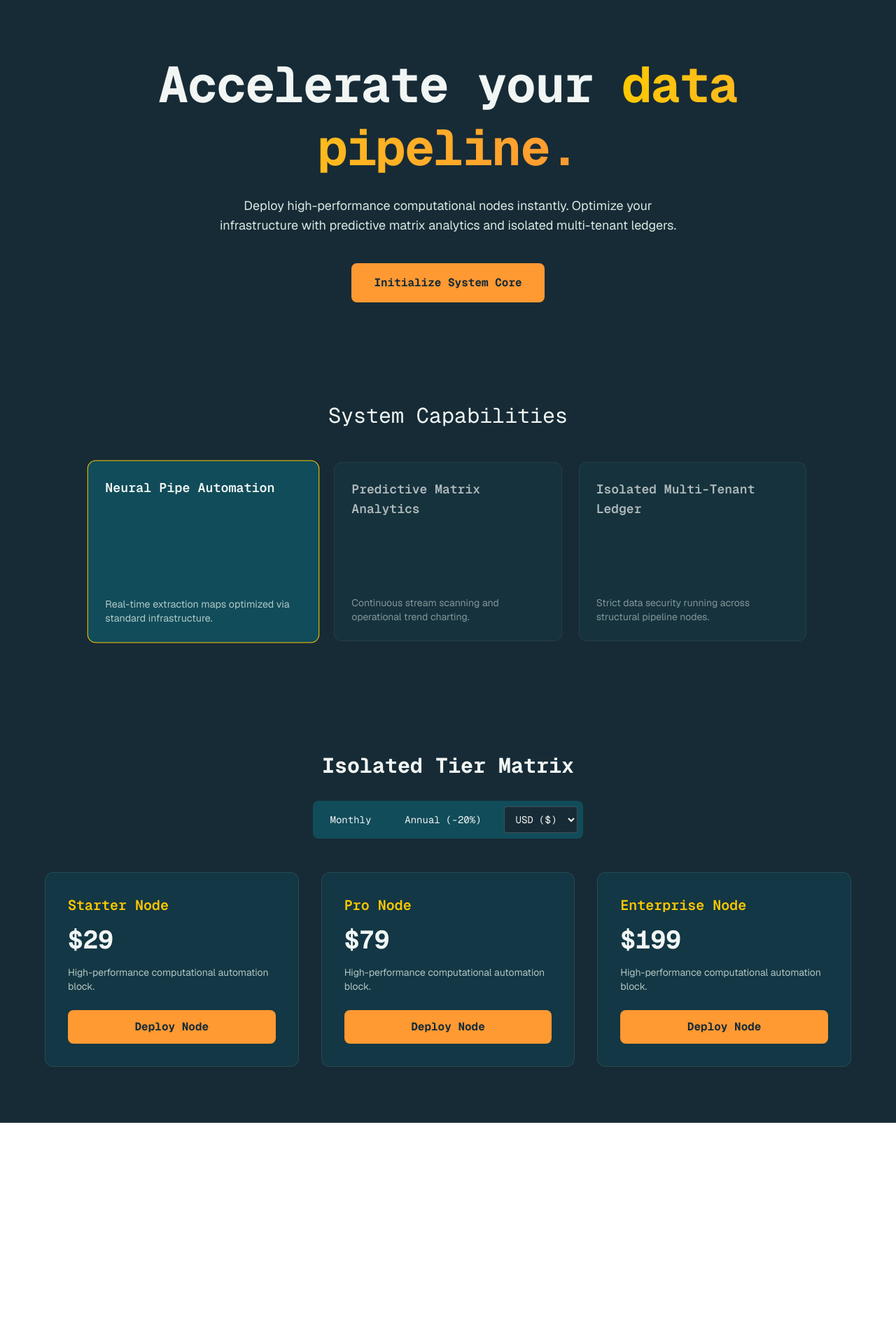
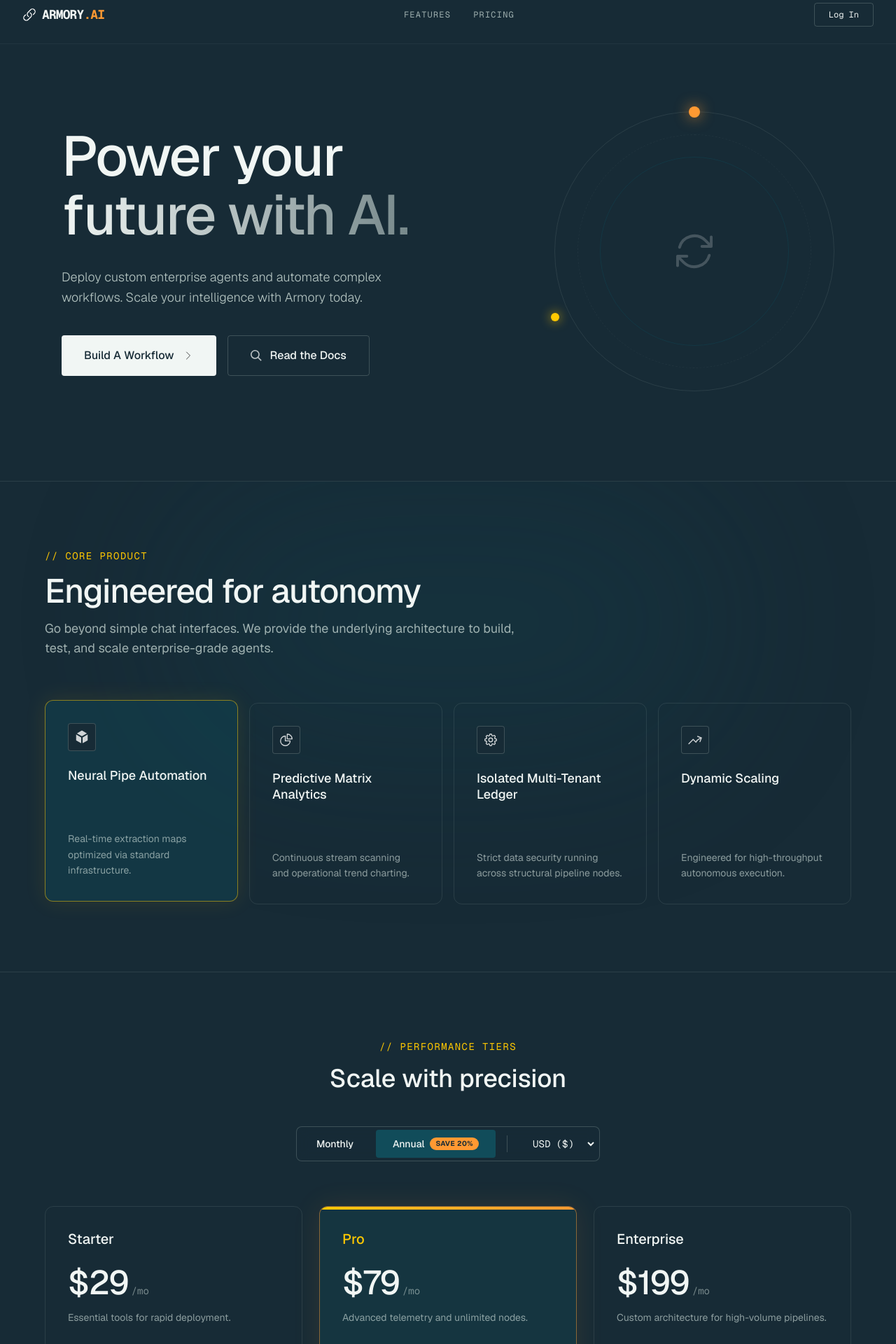
Before and after one commit to Parth-1701/front-end-battle, a Next.js app: page / in a window 1280 px wide. Shown: the part 20-1940 px from the top of the page at 70% size. Before the commit the page ends 1624 px from the top, so only its background shows below. Built offline with nearby package versions, Linux system fonts and the light colour scheme.

Commit message:
Update page.tsx

```diff
--- a/app/page.tsx
+++ b/app/page.tsx
@@ -1,12 +1,15 @@
-'use client'; // Required for client-side state in Next.js App Router
+'use client';
 
 import React, { useState, useEffect, useRef } from 'react';
+import Image from 'next/image';
 
 // --- FEATURE 2: BENTO TO ACCORDION ---
+// Hooked up to the SVGs you uploaded to the public folder
 const BENTO_FEATURES = [
-  { id: 0, title: 'Neural Pipe Automation', desc: 'Real-time extraction maps optimized via standard infrastructure.', icon: 'cube' },
-  { id: 1, title: 'Predictive Matrix Analytics', desc: 'Continuous stream scanning and operational trend charting.', icon: 'trend' },
-  { id: 2, title: 'Isolated Multi-Tenant Ledger', desc: 'Strict data security running across structural pipeline nodes.', icon: 'cog' }
+  { id: 0, title: 'Neural Pipe Automation', desc: 'Real-time extraction maps optimized via standard infrastructure.', icon: '/cube-16-solid.svg' },
+  { id: 1, title: 'Predictive Matrix Analytics', desc: 'Continuous stream scanning and operational trend charting.', icon: '/chart-pie.svg' },
+  { id: 2, title: 'Isolated Multi-Tenant Ledger', desc: 'Strict data security running across structural pipeline nodes.', icon: '/cog-8-tooth.svg' },
+  { id: 3, title: 'Dynamic Scaling', desc: 'Engineered for high-throughput autonomous execution.', icon: '/arrow-trending-up.svg' }
 ];
 
 function ResponsiveBentoAccordion() {
@@ -21,42 +24,57 @@ function ResponsiveBentoAccordion() {
   }, []);
 
   return (
-    <section className="w-full py-20 px-6" id="features">
-      <div className="max-w-5xl mx-auto">
-        <h2 className="text-3xl font-mono text-center text-[#F1F6F4] mb-12">System Capabilities</h2>
+    <section className="w-full py-24 px-6 border-t border-[#D9E8E2]/10 relative overflow-hidden" id="features">
+      {/* Background Glow */}
+      <div className="absolute top-0 left-1/2 -translate-x-1/2 w-[800px] h-[400px] bg-[#114C5A] opacity-20 blur-[120px] pointer-events-none rounded-full"></div>
+
+      <div className="max-w-6xl mx-auto relative z-10">
+        <div className="mb-16">
+          <span className="text-[#FFC801] font-mono text-sm tracking-widest uppercase mb-4 block">// Core Product</span>
+          <h2 className="text-4xl md:text-5xl font-sans font-medium text-[#F1F6F4] tracking-tight mb-4">Engineered for autonomy</h2>
+          <p className="text-[#D9E8E2]/70 font-sans max-w-2xl text-lg">Go beyond simple chat interfaces. We provide the underlying architecture to build, test, and scale enterprise-grade agents.</p>
+        </div>
 
         {!isMobile && (
-          <div className="grid grid-cols-3 gap-6 h-64">
+          <div className="grid grid-cols-4 gap-4 h-72">
             {BENTO_FEATURES.map((feat) => (
               <div
                 key={feat.id}
                 onMouseEnter={() => setActiveIndex(feat.id)}
-                className={`p-6 rounded-xl border transition-all duration-300 cursor-pointer flex flex-col justify-between ${
-                  activeIndex === feat.id ? 'bg-[#114C5A] border-[#FFC801] scale-[1.02]' : 'bg-[#114C5A]/30 border-[#D9E8E2]/10 opacity-70'
+                className={`p-8 rounded-xl border transition-all duration-300 cursor-pointer flex flex-col justify-between ${
+                  activeIndex === feat.id ? 'bg-[#114C5A]/40 border-[#FFC801]/50 shadow-[0_0_30px_rgba(255,200,1,0.1)] -translate-y-1' : 'bg-transparent border-[#D9E8E2]/10 hover:border-[#D9E8E2]/30'
                 }`}
               >
-                <h3 className="text-lg font-mono font-semibold text-[#F1F6F4]">{feat.title}</h3>
-                <p className="text-sm text-[#D9E8E2]/80 mt-2 font-sans">{feat.desc}</p>
+                <div>
+                  <div className="w-10 h-10 mb-6 bg-[#172B36] rounded border border-[#D9E8E2]/20 flex items-center justify-center p-2">
+                    <img src={feat.icon} alt="icon" className="w-full h-full filter invert opacity-80" />
+                  </div>
+                  <h3 className="text-lg font-sans font-medium text-[#F1F6F4] leading-tight mb-3">{feat.title}</h3>
+                </div>
+                <p className="text-sm text-[#D9E8E2]/60 font-sans leading-relaxed">{feat.desc}</p>
               </div>
             ))}
           </div>
         )}
 
         {isMobile && (
-          <div className="flex flex-col gap-4">
+          <div className="flex flex-col gap-3">
             {BENTO_FEATURES.map((feat) => {
               const isOpen = activeIndex === feat.id;
               return (
-                <div key={feat.id} className="border border-[#D9E8E2]/10 rounded-lg overflow-hidden bg-[#114C5A]/30">
+                <div key={feat.id} className="border border-[#D9E8E2]/10 rounded-lg overflow-hidden bg-transparent">
                   <button
                     onClick={() => setActiveIndex(isOpen ? -1 : feat.id)}
-                    className="w-full p-4 flex justify-between items-center bg-[#114C5A] text-[#F1F6F4] font-mono text-left"
+                    className="w-full p-5 flex justify-between items-center bg-[#114C5A]/20 text-[#F1F6F4] font-sans font-medium text-left hover:bg-[#114C5A]/40 transition-colors"
                   >
-                    <span>{feat.title}</span>
-                    <span className="transform transition-transform duration-300" style={{ transform: isOpen ? 'rotate(180deg)' : 'rotate(0deg)' }}>↓</span>
+                    <div className="flex items-center gap-4">
+                      <img src={feat.icon} alt="icon" className="w-5 h-5 filter invert opacity-80" />
+                      <span>{feat.title}</span>
+                    </div>
+                    <img src={isOpen ? "/chevron-up.svg" : "/chevron-down.svg"} alt="toggle" className="w-4 h-4 filter invert opacity-60" />
                   </button>
-                  <div className="transition-all duration-300 ease-in-out overflow-hidden" style={{ maxHeight: isOpen ? '120px' : '0px' }}>
-                    <p className="p-4 text-sm font-sans text-[#D9E8E2] bg-[#172B36]/50">{feat.desc}</p>
+                  <div className="transition-all duration-300 ease-in-out overflow-hidden" style={{ maxHeight: isOpen ? '150px' : '0px' }}>
+                    <p className="p-5 text-sm font-sans text-[#D9E8E2]/70 bg-[#172B36] border-t border-[#D9E8E2]/5">{feat.desc}</p>
                   </div>
                 </div>
               );
@@ -71,24 +89,18 @@ function ResponsiveBentoAccordion() {
 // --- FEATURE 1: ISOLATED PRICING MATRIX ---
 const PRICING_MATRIX = {
   baseTiers: { starter: 29, pro: 79, enterprise: 199 },
-  currencyMultipliers: {
-    USD: { symbol: '$', rate: 1.0 },
-    EUR: { symbol: '€', rate: 0.92 },
-    INR: { symbol: '₹', rate: 83.5 }
-  },
+  currencyMultipliers: { USD: { symbol: '$', rate: 1.0 }, EUR: { symbol: '€', rate: 0.92 }, INR: { symbol: '₹', rate: 83.5 } },
   discount: { annualMultiplier: 0.8 }
 };
 
 function IsolatedPricingSection() {
   const currentCurrency = useRef('USD');
   const currentBilling = useRef('monthly');
-  // Added basic DOM element types to satisfy TS
   const starterPriceRef = useRef<HTMLDivElement>(null);
   const proPriceRef = useRef<HTMLDivElement>(null);
   const enterprisePriceRef = useRef<HTMLDivElement>(null);
 
   const calculateAndRenderPrices = () => {
-    // The Fix: Asserts the string as a valid key of our matrix
     const currency = currentCurrency.current as keyof typeof PRICING_MATRIX.currencyMultipliers;
     const billing = currentBilling.current;
     const config = PRICING_MATRIX.currencyMultipliers[currency];
@@ -101,37 +113,46 @@ function IsolatedPricingSection() {
 
   useEffect(() => { calculateAndRenderPrices(); }, []);
 
-  // Added 'any' bypasses here so TS doesn't block your event handlers
   const handleCurrencyChange = (e: any) => { currentCurrency.current = e.target.value; calculateAndRenderPrices(); };
   const handleBillingToggle = (type: string) => { currentBilling.current = type; calculateAndRenderPrices(); };
 
   return (
-    <section className="w-full py-20 px-6 bg-[#172B36]" id="pricing">
-      <div className="max-w-6xl mx-auto flex flex-col items-center">
-        <h2 className="text-3xl font-mono font-bold mb-8 text-[#F1F6F4]">Isolated Tier Matrix</h2>
+    <section className="w-full py-24 px-6 bg-[#172B36] border-t border-[#D9E8E2]/10 relative" id="pricing">
+      <div className="max-w-6xl mx-auto flex flex-col items-center relative z-10">
+        <span className="text-[#FFC801] font-mono text-sm tracking-widest uppercase mb-4 block">// Performance Tiers</span>
+        <h2 className="text-4xl font-sans font-medium mb-12 text-[#F1F6F4]">Scale with precision</h2>
 
-        <div className="flex flex-wrap justify-center gap-4 mb-12 items-center bg-[#114C5A] p-2 rounded-lg">
-          <button onClick={() => handleBillingToggle('monthly')} className="px-4 py-2 rounded font-mono text-sm hover:bg-[#FFC801] hover:text-[#172B36] text-[#F1F6F4] transition-colors duration-150">Monthly</button>
-          <button onClick={() => handleBillingToggle('annual')} className="px-4 py-2 rounded font-mono text-sm hover:bg-[#FFC801] hover:text-[#172B36] text-[#F1F6F4] transition-colors duration-150">Annual (-20%)</button>
-
-          <select onChange={handleCurrencyChange} className="bg-[#172B36] text-[#F1F6F4] px-3 py-2 rounded outline-none border border-[#D9E8E2]/20 font-mono text-sm">
-            <option value="USD">USD ($)</option>
-            <option value="INR">INR (₹)</option>
-            <option value="EUR">EUR (€)</option>
+        <div className="flex flex-wrap justify-center gap-2 mb-16 p-1 border border-[#D9E8E2]/20 rounded-lg bg-[#172B36]/50 backdrop-blur-sm">
+          <button onClick={() => handleBillingToggle('monthly')} className="px-6 py-2.5 rounded hover:bg-[#114C5A] text-[#F1F6F4] font-sans text-sm font-medium transition-colors duration-200">Monthly</button>
+          <button onClick={() => handleBillingToggle('annual')} className="px-6 py-2.5 rounded bg-[#114C5A] text-[#F1F6F4] font-sans text-sm font-medium transition-colors duration-200 flex items-center gap-2">
+            Annual <span className="bg-[#FF9932] text-[#172B36] text-[10px] px-2 py-0.5 rounded-full font-bold uppercase tracking-wider">Save 20%</span>
+          </button>
+          <div className="w-[1px] h-6 bg-[#D9E8E2]/20 mx-2 self-center hidden sm:block"></div>
+          <select onChange={handleCurrencyChange} className="bg-transparent text-[#F1F6F4] px-4 py-2 outline-none font-mono text-sm cursor-pointer hover:text-[#FFC801] transition-colors">
+            <option value="USD" className="bg-[#172B36]">USD ($)</option>
+            <option value="INR" className="bg-[#172B36]">INR (₹)</option>
+            <option value="EUR" className="bg-[#172B36]">EUR (€)</option>
           </select>
         </div>
 
-        <div className="grid grid-cols-1 md:grid-cols-3 gap-8 w-full">
-          {['Starter', 'Pro', 'Enterprise'].map((tier) => {
+        <div className="grid grid-cols-1 md:grid-cols-3 gap-6 w-full">
+          {['Starter', 'Pro', 'Enterprise'].map((tier, i) => {
             const refMap: any = { Starter: starterPriceRef, Pro: proPriceRef, Enterprise: enterprisePriceRef };
+            const isHighlight = tier === 'Pro';
             return (
-              <div key={tier} className="bg-[#114C5A]/40 border border-[#D9E8E2]/10 p-8 rounded-xl flex flex-col justify-between">
+              <div key={tier} className={`p-8 rounded-xl border flex flex-col justify-between relative overflow-hidden transition-transform duration-300 hover:-translate-y-1 ${isHighlight ? 'bg-[#114C5A]/30 border-[#FF9932]/50 shadow-[0_0_40px_rgba(255,153,50,0.1)]' : 'bg-transparent border-[#D9E8E2]/10'}`}>
+                {isHighlight && <div className="absolute top-0 left-0 w-full h-1 bg-gradient-to-r from-[#FFC801] to-[#FF9932]"></div>}
                 <div>
-                  <h3 className="text-xl font-mono text-[#FFC801] font-semibold mb-4">{tier} Node</h3>
-                  <div ref={refMap[tier]} className="text-4xl font-bold mb-4 font-mono text-[#F1F6F4]">--</div>
-                  <p className="text-[#D9E8E2]/80 text-sm mb-6 font-sans">High-performance computational automation block.</p>
+                  <h3 className={`text-xl font-sans font-medium mb-2 ${isHighlight ? 'text-[#FFC801]' : 'text-[#F1F6F4]'}`}>{tier}</h3>
+                  <div className="flex items-baseline gap-1 mb-4 mt-6">
+                    <div ref={refMap[tier]} className="text-5xl font-medium tracking-tight font-sans text-[#F1F6F4]">--</div>
+                    <span className="text-[#D9E8E2]/50 font-mono text-sm">/mo</span>
+                  </div>
+                  <p className="text-[#D9E8E2]/60 text-sm mb-8 font-sans border-b border-[#D9E8E2]/10 pb-8">
+                    {i === 0 ? 'Essential tools for rapid deployment.' : i === 1 ? 'Advanced telemetry and unlimited nodes.' : 'Custom architecture for high-volume pipelines.'}
+                  </p>
                 </div>
-                <button className="w-full py-3 bg-[#FF9932] text-[#172B36] font-bold rounded-lg hover:bg-[#FFC801] transition-colors duration-150 font-mono">
+                <button className={`w-full py-4 text-sm font-medium rounded-lg transition-colors duration-200 font-sans ${isHighlight ? 'bg-[#FF9932] text-[#172B36] hover:bg-[#FFC801]' : 'bg-[#114C5A] text-[#F1F6F4] hover:bg-[#114C5A]/80'}`}>
                   Deploy Node
                 </button>
               </div>
@@ -146,22 +167,62 @@ function IsolatedPricingSection() {
 // --- MAIN PAGE ASSEMBLY ---
 export default function Home() {
   return (
-    <main className="flex min-h-screen flex-col items-center bg-[#172B36] text-[#F1F6F4]">
+    <main className="flex min-h-screen flex-col items-center bg-[#172B36] text-[#F1F6F4] selection:bg-[#FF9932] selection:text-[#172B36]">
+
+      {/* Navigation matching the sleek demo vibe */}
+      <nav className="w-full flex justify-between items-center px-8 py-6 max-w-7xl mx-auto border-b border-[#D9E8E2]/5">
+        <div className="flex items-center gap-2">
+          <img src="/link-solid.svg" className="w-5 h-5 filter invert" alt="logo"/>
+          <span className="font-mono font-bold tracking-tighter text-lg">ARMORY<span className="text-[#FF9932]">.AI</span></span>
+        </div>
+        <div className="hidden md:flex gap-8 font-mono text-xs text-[#D9E8E2]/70 uppercase tracking-widest">
+          <a href="#features" className="hover:text-[#FFC801] transition-colors">Features</a>
+          <a href="#pricing" className="hover:text-[#FFC801] transition-colors">Pricing</a>
+        </div>
+        <button className="hidden md:block px-5 py-2 border border-[#D9E8E2]/20 rounded font-mono text-xs hover:bg-[#F1F6F4] hover:text-[#172B36] transition-colors">
+          Log In
+        </button>
+      </nav>
+
       {/* Hero Section */}
-      <section className="w-full max-w-5xl flex flex-col items-center text-center pt-24 pb-16 px-6">
-        <h1 className="text-4xl md:text-7xl font-mono font-bold leading-tight mb-6 tracking-tight">
-          Accelerate your <span className="text-transparent bg-clip-text bg-gradient-to-r from-[#FFC801] to-[#FF9932]">data pipeline.</span>
-        </h1>
-        <p className="text-base md:text-lg text-[#D9E8E2] max-w-2xl font-sans mb-10">
-          Deploy high-performance computational nodes instantly. Optimize your infrastructure with predictive matrix analytics and isolated multi-tenant ledgers.
-        </p>
-        <button className="px-8 py-4 bg-[#FF9932] text-[#172B36] font-bold font-mono rounded-lg hover:bg-[#FFC801] transition-colors duration-200">
-          Initialize System Core
-        </button>
+      <section className="w-full max-w-6xl flex flex-col md:flex-row items-center justify-between pt-24 pb-32 px-6 relative">
+        <div className="w-full md:w-3/5 relative z-10 flex flex-col items-start text-left">
+          <h1 className="text-5xl md:text-[80px] font-sans font-medium leading-[1.05] tracking-tight mb-8">
+            Power your<br/>
+            <span className="text-transparent bg-clip-text bg-gradient-to-r from-[#F1F6F4] to-[#D9E8E2]/50">future with AI.</span>
+          </h1>
+          <p className="text-lg text-[#D9E8E2]/80 max-w-lg font-sans mb-10 font-light leading-relaxed">
+            Deploy custom enterprise agents and automate complex workflows. Scale your intelligence with Armory today.
+          </p>
+          <div className="flex flex-col sm:flex-row gap-4 w-full sm:w-auto">
+            <button className="px-8 py-4 bg-[#F1F6F4] text-[#172B36] font-medium font-sans rounded hover:bg-[#FFC801] transition-colors duration-200 flex items-center justify-center gap-3">
+              Build A Workflow
+              <img src="/chevron-right.svg" className="w-4 h-4 opacity-70" alt="arrow"/>
+            </button>
+            <button className="px-8 py-4 bg-transparent border border-[#D9E8E2]/20 text-[#F1F6F4] font-medium font-sans rounded hover:bg-[#114C5A]/30 transition-colors duration-200 flex items-center justify-center gap-3">
+              <img src="/search.svg" className="w-4 h-4 filter invert opacity-70" alt="search"/>
+              Read the Docs
+            </button>
+          </div>
+        </div>
+
+        {/* Abstract structural visual for the right side of the hero */}
+        <div className="w-full md:w-2/5 mt-16 md:mt-0 relative hidden md:flex justify-end">
+          <div className="w-[400px] h-[400px] border border-[#D9E8E2]/10 rounded-full relative animate-[spin_60s_linear_infinite]">
+            <div className="absolute top-0 left-1/2 w-4 h-4 bg-[#FF9932] rounded-full -translate-x-1/2 -translate-y-1/2 shadow-[0_0_20px_rgba(255,153,50,0.8)]"></div>
+            <div className="absolute bottom-1/4 left-0 w-3 h-3 bg-[#FFC801] rounded-full -translate-x-1/2 shadow-[0_0_15px_rgba(255,200,1,0.8)]"></div>
+            <div className="absolute inset-8 border border-[#D9E8E2]/5 rounded-full border-dashed"></div>
+            <div className="absolute inset-16 border border-[#114C5A]/40 rounded-full"></div>
+            <div className="absolute inset-0 flex items-center justify-center">
+               <img src="/arrow-path.svg" className="w-16 h-16 filter invert opacity-20" alt="sync"/>
+            </div>
+          </div>
+        </div>
       </section>
 
       <ResponsiveBentoAccordion />
       <IsolatedPricingSection />
+
     </main>
   );
 }
```
